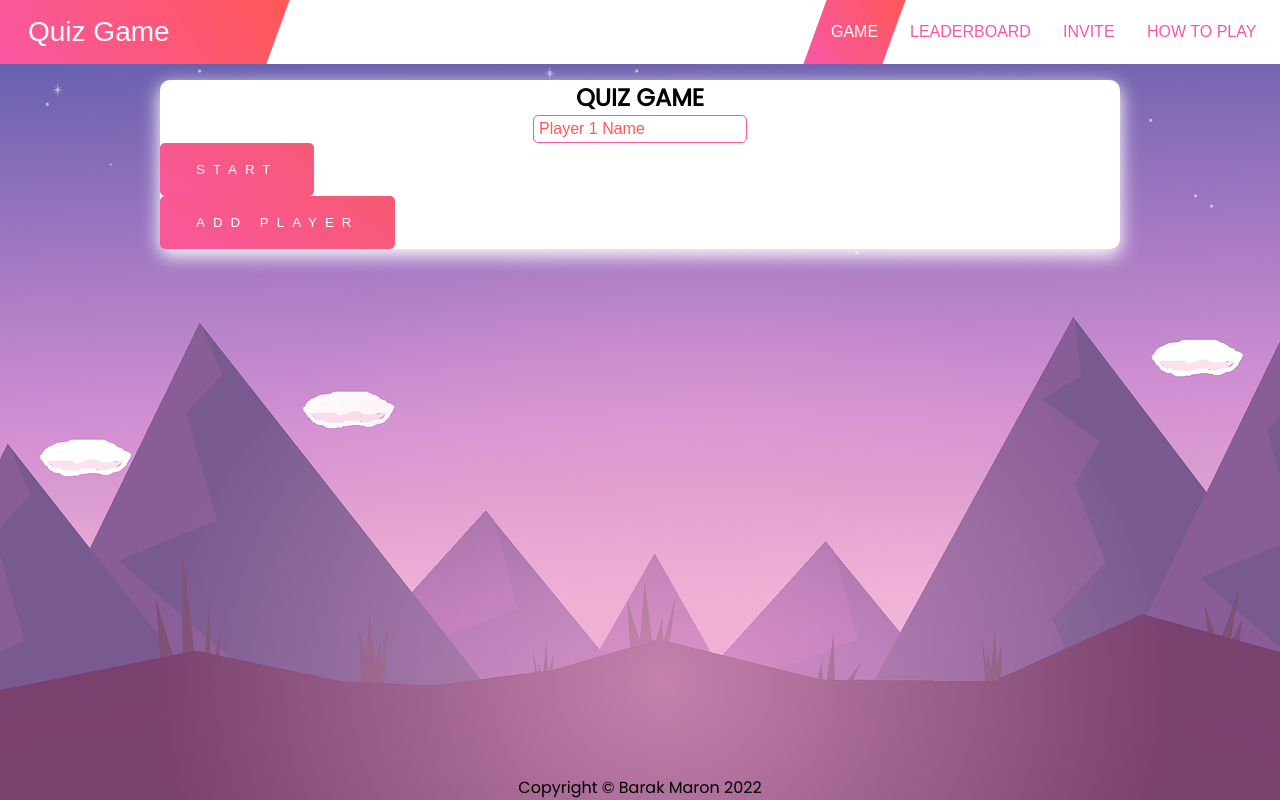
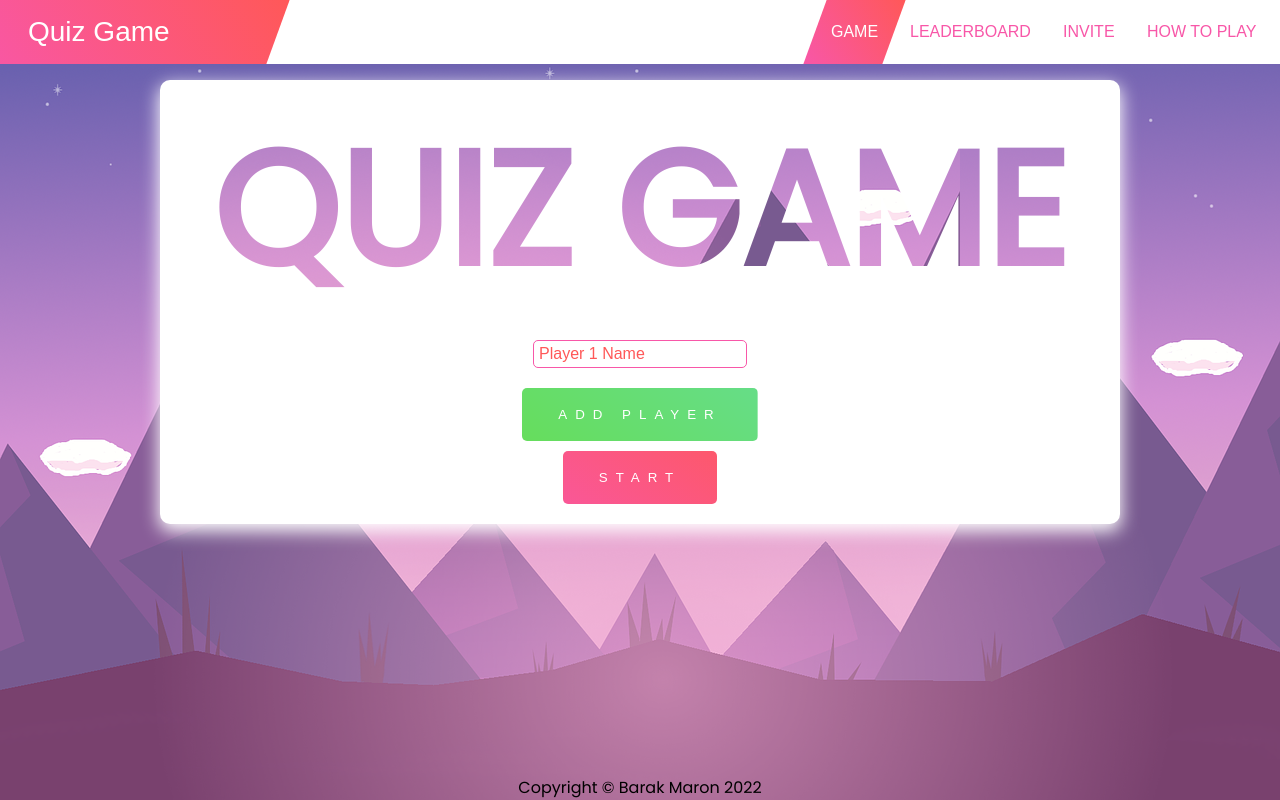
Before and after one commit to barakmaron/quiz_game, a React (Create React App) app: page /game in a window 1280 px wide. Built offline with nearby package versions, Linux system fonts and the light colour scheme.

Commit message:
Add category selection

```diff
--- a/src/App.css
+++ b/src/App.css
@@ -6,4 +6,5 @@
     margin: 0 auto;
     border-radius: 10px;
     box-shadow: 0px 6px 18px 1px #ffff;
+    padding: 10px 0px;
 }
--- /dev/null
+++ b/src/components/ApiManager.js
@@ -0,0 +1,6 @@
+export default async function  GetCategories  ()
+{
+    const res = await fetch('https://opentdb.com/api_category.php');
+    const data = await res.json();
+    return data;
+}
--- a/src/components/Button.js
+++ b/src/components/Button.js
@@ -4,9 +4,13 @@ import PropTypes from 'prop-types';
 import '../css/Button.scss';
 
 const Button = ({ id, color, text, onClick}) => {
-    const color2 = GetColor(color);
-    color = '#' + color;
-    const style = {background: "linear-gradient(37deg, " + color + "," + color2 +")"}
+    let style = {};
+    if(color != 'f857a8')
+    {
+        const color2 = GetColor(color);
+        color = '#' + color;
+        style = {background: "linear-gradient(37deg, " + color + "," + color2 +")"};
+    }
   return (
     <button id={id} onClick={onClick}>
         <span id={id}>{text}</span>
@@ -30,7 +34,7 @@ function GetColor(color)
 {
     var hex_color = parseInt(color, 16);
     var color_secondary;
-    hex_color += parseInt('700B0');
+    hex_color += parseInt('70bff');
     color_secondary = hex_color.toString(16);
     color_secondary = '#' + color_secondary;
     return color_secondary;
--- a/src/components/Game.js
+++ b/src/components/Game.js
@@ -42,10 +42,12 @@ const Game = () => {
     setCategory(cat);
     stages[1].visible = false;
     stages[2].visible = true;
+    console.log(category);
   }
 
   return (
     <div>
+      <h1 className='title'>QUIZ GAME</h1>
       {stages[0].visible && <Stage1 setPlayersNames={addPlayers}></Stage1>}
       {stages[1].visible && <Stage2 difficulty={handlerDifficulty}></Stage2>}
       {stages[2].visible && <Stage3 category={handlerCategory}></Stage3>}
--- a/src/components/Stage1.js
+++ b/src/components/Stage1.js
@@ -3,7 +3,6 @@ import Button from './Button';
 
 const Stage1 = ({ setPlayersNames }) => {
     const [playerNamesInput, addPlayer] = useState([{ id: 1 }]);
-    //const [plyers, setPlayers] = useState([]);
 
     const addPlayerInput = (e) => {
         e.preventDefault();
@@ -32,15 +31,13 @@ const Stage1 = ({ setPlayersNames }) => {
 
   return (
     <div>
-        <h2>QUIZ GAME</h2>
         <form>
             {playerNamesInput.map((item, i) => {
                 const placeholder = "Player " + (i + 1) + " Name";
                 return(<input type="text" key={i} id={i} onChange={handleChange} placeholder={placeholder} />);
             })}
-
+            <Button text="Add player" color='66dd50'  onClick={addPlayerInput}></Button>
             <Button text="START" name="start" onClick={startGame}></Button>
-            <Button text="Add player" onClick={addPlayerInput}></Button>
         </form>
     </div>
   )
--- a/src/components/Stage3.js
+++ b/src/components/Stage3.js
@@ -1,9 +1,40 @@
-import React from 'react';
+import { React, useEffect, useState} from 'react';
+
+import '../css/Stage3.scss'
+
+import GetCategories from './ApiManager'
+import Button from './Button';
 
 const Stage3 = ({ category }) => {
+    const color = ['2eb952', '35afe9', 'bd35e9', 'e9a135', '8bb722', 'e93535', '355ce9']
+    const [categories, setCategories] = useState({ trivia_categories: []})
+    useEffect(() =>
+    {
+       const getCategories = async () => {
+            const getCat = await GetCategories();
+            setCategories(getCat);
+       };
+       getCategories();
+    }, []);
+
+    const handleCategorySelection = (e) =>
+    {
+        e.preventDefault();
+        category(e.target.id);
+    }
+
   return (
     <div>
       <h3>Select category:</h3>
+      <div className='categories'>
+        {categories.trivia_categories.map((cat, i) => {
+            let position = cat.name.search('Entertainment:') == 0 ? 15 : -1;
+            position = position == -1 && cat.name.search('Science:') == 0 ? 9 : position;
+            cat.name = position != -1 ? cat.name.substr(position) : cat.name;
+
+            return(<Button key={i} text={cat.name} id={cat.id} color={color[i % 7]} onClick={handleCategorySelection}></Button>);
+        })}
+      </div>
     </div>
   )
 }
--- a/src/css/Button.scss
+++ b/src/css/Button.scss
@@ -14,6 +14,7 @@ button
     overflow: hidden;
     border-radius: 5px;
     border: none;
+    margin: 10px auto;
 }
 
 button span
@@ -40,6 +41,10 @@ button:hover .buttonColoring
     top: -120px;
 }
 
+button:hover span
+{
+    color: black;
+}
 .buttonColoring
 {
     background-size: 400% 400%;
--- a/src/css/Game.scss
+++ b/src/css/Game.scss
@@ -6,9 +6,29 @@ input[type="text"]
     font-size: 1em;
     border: 1px solid var(--color-primary);
     border-radius: 5px;
+    margin: 10px 10px;
 }
 
 input[type="text"]::placeholder
 {
     color: var(--color-secondary);
 }
+body
+{
+    --scrollbar-width: calc(100vw - 100%);
+}
+
+.title
+{
+    background-image: url(../assets/background.png);
+    background-repeat: repeat;
+    -webkit-background-clip: text;
+    -webkit-text-fill-color: transparent;
+    font-size: 10em;
+    text-align: center;
+    font-weight: bold;
+    text-transform: uppercase;
+    font-weight: 800;
+    -webkit-font-smoothing: antialiased;
+    background-position: 5em 15em;
+}
--- /dev/null
+++ b/src/css/Stage3.scss
@@ -0,0 +1,14 @@
+.categories
+{
+    display: inline-flex;
+    justify-items: start;
+    justify-content: space-between;
+    flex-wrap: wrap;
+    align-items: flex-start;
+    align-content: center;
+    padding: 0px 10px;
+}
+.categories button
+{
+    margin: 10px 5px;
+}
```
